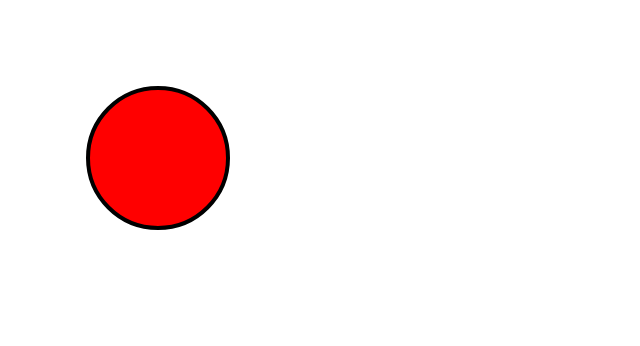
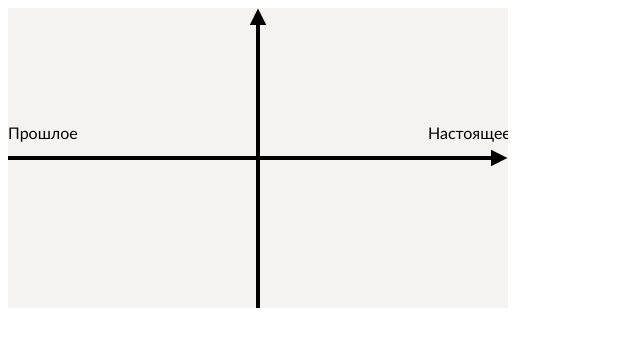
Before and after one commit to VladislavMaksimov/sense-of-time, a plain HTML site: page index.html in a window 1280 px wide. Shown: the whole page, without its empty margins (0-640 px from the left). Drawn offline with Linux system fonts and the light colour scheme.

Commit message:
add background

```diff
--- a/index.html
+++ b/index.html
@@ -1,14 +1,14 @@
 <!DOCTYPE html>
 <html lang="en">
-<head>
-    <meta charset="UTF-8">
-    <meta http-equiv="X-UA-Compatible" content="IE=edge">
-    <meta name="viewport" content="width=device-width, initial-scale=1.0">
-    <title>Document</title>
+  <head>
+    <meta charset="UTF-8" />
+    <meta http-equiv="X-UA-Compatible" content="IE=edge" />
+    <meta name="viewport" content="width=device-width, initial-scale=1.0" />
+    <title>Чувство времени</title>
     <script src="./lib/konva.min.js"></script>
     <script src="./index.js"></script>
-</head>
-<body>
-    <div id="container"></div>
-</body>
+  </head>
+  <body>
+    <div id="questionnaire"></div>
+  </body>
 </html>
--- a/index.js
+++ b/index.js
@@ -1,30 +1,115 @@
-window.addEventListener("load", () => {
-  // first we need to create a stage
-  var stage = new Konva.Stage({
-    container: "container", // id of container <div>
-    width: 300,
-    height: 300,
+const backgroundWidth = 500;
+const backgroundHeight = 300;
+
+// создаёт ось
+const createCoordLine = (x, y, endX, endY, pointerLength) => {
+  const pointerWidth = 10;
+  const color = "#000000";
+  const strokeWidth = 4;
+  const lineJoin = "miter";
+  const lineCap = "butt";
+
+  return new Konva.Arrow({
+    x: x,
+    y: y,
+    points: [0, 0, endX, endY],
+    pointerLength: pointerLength,
+    pointerWidth: pointerWidth,
+    fill: color,
+    stroke: color,
+    strokeWidth: strokeWidth,
+    lineJoin: lineJoin,
+    lineCap: lineCap,
+  });
+};
+
+// создаёт оси X и Y
+const addCoordLines = (background) => {
+  const pointerLength = 10;
+  const coordLineX = createCoordLine(
+    0,
+    backgroundHeight / 2,
+    backgroundWidth - pointerLength / 2,
+    0,
+    pointerLength
+  );
+  const coordLineY = createCoordLine(
+    backgroundWidth / 2,
+    backgroundHeight,
+    0,
+    -1 * (backgroundHeight - pointerLength / 2),
+    pointerLength
+  );
+
+  background.add(coordLineX);
+  background.add(coordLineY);
+};
+
+// создаёт текст на оси Y
+const addCoordText = (background) => {
+  // общие значения
+  const fontSize = 16;
+  const textColor = "#000000";
+  const leftTextContent = "Прошлое";
+  const rightTextContent = "Настоящее";
+  const fontFamily = "Calibri";
+
+  // координаты начала текстов
+  const leftX = 0;
+  const leftY = backgroundHeight / 2 - fontSize * 2;
+  const rightX = backgroundWidth - rightTextContent.length * (fontSize / 1.8);
+  const rightY = backgroundHeight / 2 - fontSize * 2;
+
+  const leftText = new Konva.Text({
+    x: leftX,
+    y: leftY,
+    text: leftTextContent,
+    fontSize: fontSize,
+    fontFamily: fontFamily,
+    fill: textColor,
   });
 
-  // then create layer
-  var layer = new Konva.Layer();
-
-  // create our shape
-  var circle = new Konva.Circle({
-    x: stage.width() / 2,
-    y: stage.height() / 2,
-    radius: 70,
-    fill: "red",
-    stroke: "black",
-    strokeWidth: 4,
+  const rightText = new Konva.Text({
+    x: rightX,
+    y: rightY,
+    text: rightTextContent,
+    fontSize: fontSize,
+    fontFamily: fontFamily,
+    fill: textColor,
   });
 
-  // add the shape to the layer
-  layer.add(circle);
+  background.add(leftText);
+  background.add(rightText);
+};
 
-  // add the layer to the stage
-  stage.add(layer);
+const addBackgroundColor = (background, color) => {
+  var backgroundColor = new Konva.Rect({
+    x: 0,
+    y: 0,
+    width: backgroundWidth,
+    height: backgroundHeight,
+    fill: color,
+  });
+  background.add(backgroundColor);
+};
 
-  // draw the image
-  layer.draw();
+const drawBackground = (stage) => {
+  const background = new Konva.Layer();
+
+  addBackgroundColor(background, "#c2c0ba30");
+  addCoordLines(background, stage);
+  addCoordText(background, stage);
+
+  stage.add(background);
+  background.draw();
+};
+
+window.addEventListener("load", () => {
+  const stage = new Konva.Stage({
+    container: "questionnaire",
+    width: backgroundWidth,
+    height: backgroundHeight,
+  });
+
+  drawBackground(stage);
 });
```
